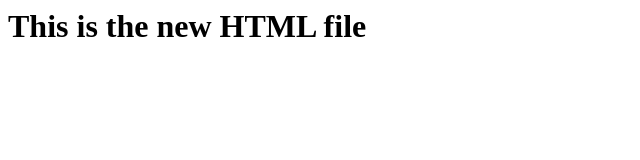
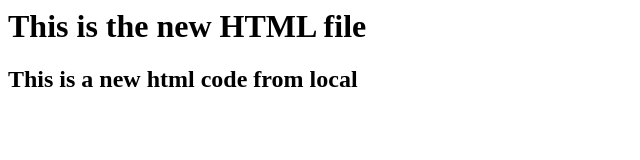
Before and after one commit to minhtandtu/suntech_demo, a plain HTML site: page index.html in a window 1280 px wide. Shown: the whole page, without its empty margins (0-640 px from the left). Drawn offline with Linux system fonts and the light colour scheme.

Commit message:
add 3 files into suntech branch

```diff
--- a/index.html
+++ b/index.html
@@ -3,5 +3,6 @@
 <meta charset = "UTF-8">
 <body>
   <h1>This is the new HTML file</h1>
+  <h2> This is a new html code from local</h2>
 </body>
 </html>
```
Also changed, not shown: blockchain.html (added), web3.html (added).
